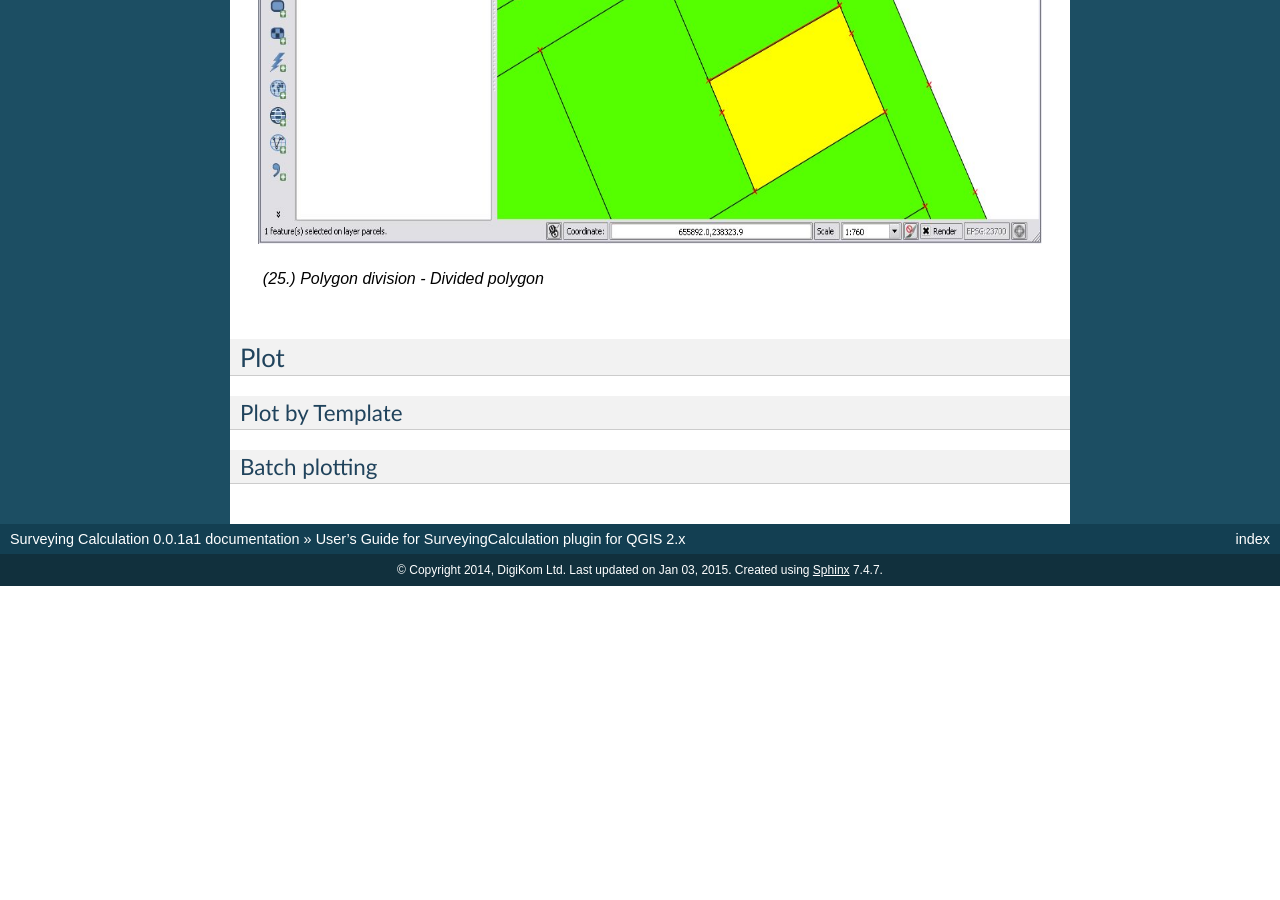
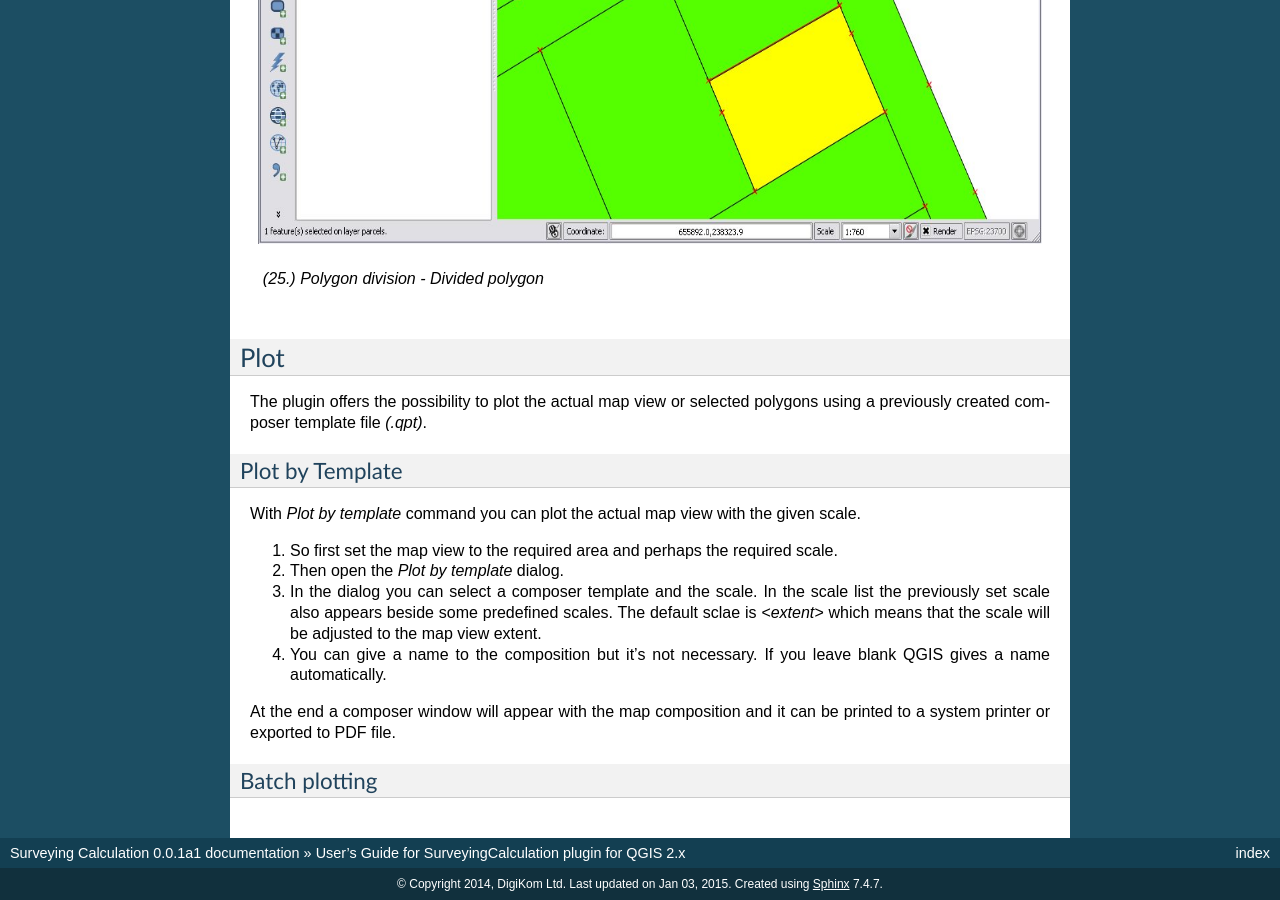
Before and after one commit to zsiki/ls, a Sphinx documentation site: the page built from doc/source/usersguide.rst, in a window 1280 px wide and 900 px high, scrolled down 20479 px. Built offline with Sphinx 7.4.7, drawn with Linux system fonts in a browser that asks for light colours; before the commit the page ends 21065 px from its top, so only the background shows below that.

Commit message:
add Plot by Template to user's guide

```diff
--- a/doc/source/usersguide.rst
+++ b/doc/source/usersguide.rst
@@ -578,15 +578,24 @@ In Area Division dialog window you can divide parcel (area, polygon etc.). The D
 
 
 
-
-
 Plot
 ::::
+
+The plugin offers the possibility to plot the actual map view or selected polygons using a previously created composer template file *(.qpt)*.
 
 
 Plot by Template
 ++++++++++++++++
 
+With *Plot by template* command you can plot the actual map view with the given scale.
+
+#. So first set the map view to the required area and perhaps the required scale.
+#. Then open the *Plot by template* dialog.
+#. In the dialog you can select a composer template and the scale. In the scale list the previously set scale also appears beside some predefined scales. The default sclae is *<extent>* which means that the scale will be adjusted to the map view extent.
+#. You can give a name to the composition but it's not necessary. If you leave blank QGIS gives a name automatically.
+
+At the end a composer window will appear with the map composition and it can be printed to a system printer or exported to PDF file.
+
 
 Batch plotting
 ++++++++++++++
```
